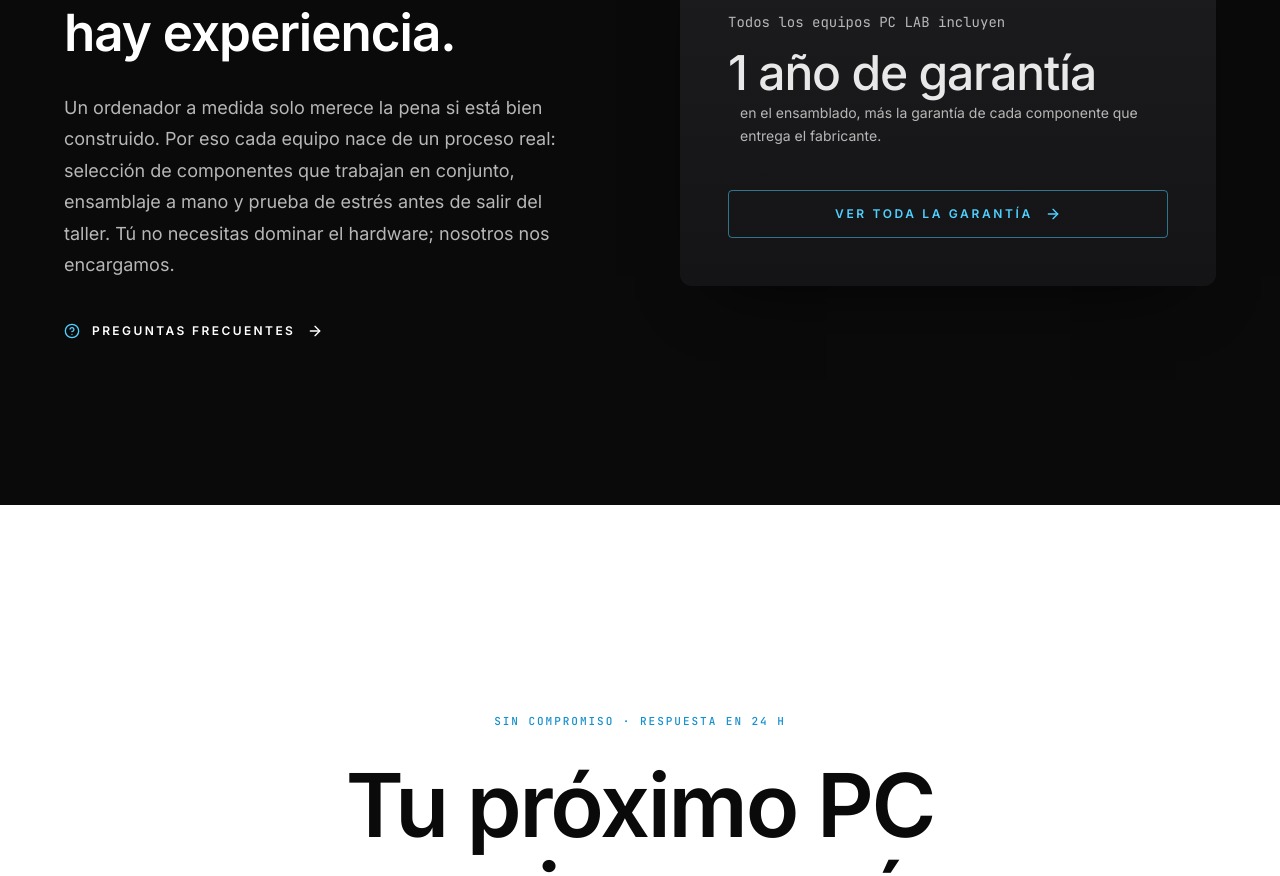
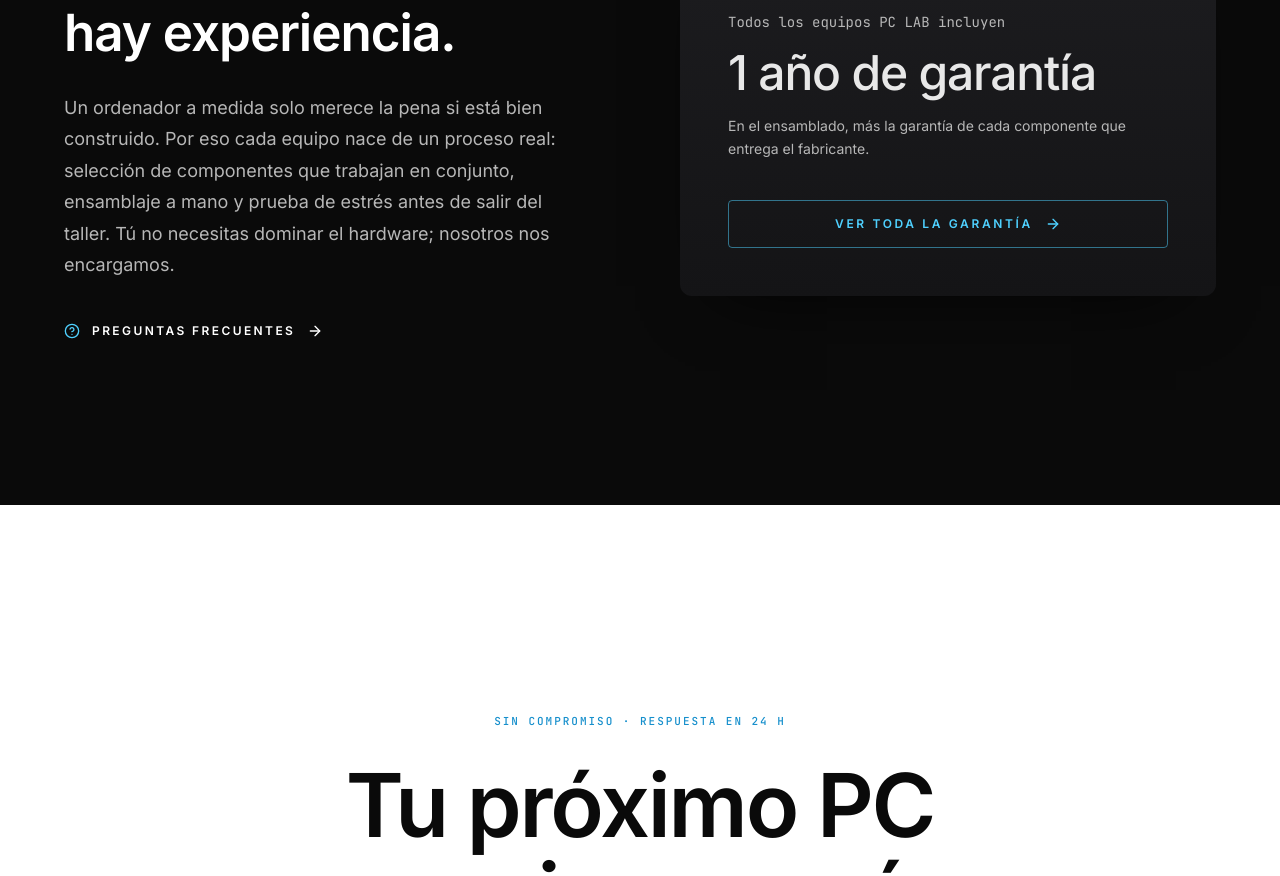
Before and after one commit to Nearcinho/pc-lab, a Next.js app: page / in a window 1280 px wide. Shown: the part 4161-5037 px from the top of the page. Built offline with nearby package versions, Linux system fonts and the light colour scheme.

Commit message:
Home 05: detalle de garantia en parrafo propio

```diff
--- a/src/components/home/founder-story.tsx
+++ b/src/components/home/founder-story.tsx
@@ -78,9 +78,9 @@ export function FounderStory() {
             <p className="mt-10 font-mono text-sm text-muted-2">Todos los equipos PC LAB incluyen</p>
             <p className="mt-4 font-display text-4xl font-medium leading-[1.06] tracking-tight text-foreground/90 sm:text-5xl">
               1 año de garantía
-              <span className="ml-3 inline-block align-baseline font-sans text-sm font-normal leading-relaxed tracking-normal text-muted-2">
-                en el ensamblado, más la garantía de cada componente que entrega el fabricante.
-              </span>
+            </p>
+            <p className="mt-4 max-w-md text-sm leading-relaxed text-muted-2">
+              En el ensamblado, más la garantía de cada componente que entrega el fabricante.
             </p>
 
             <Link
```
